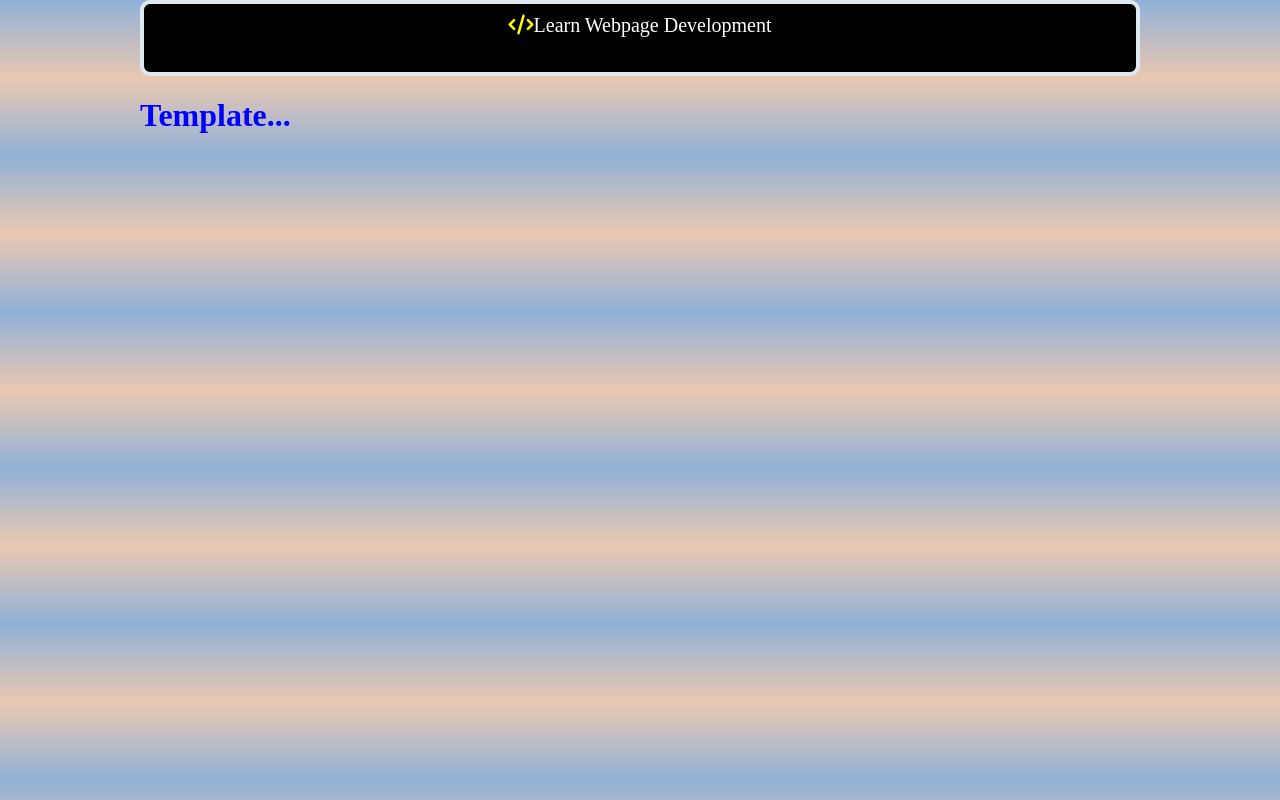
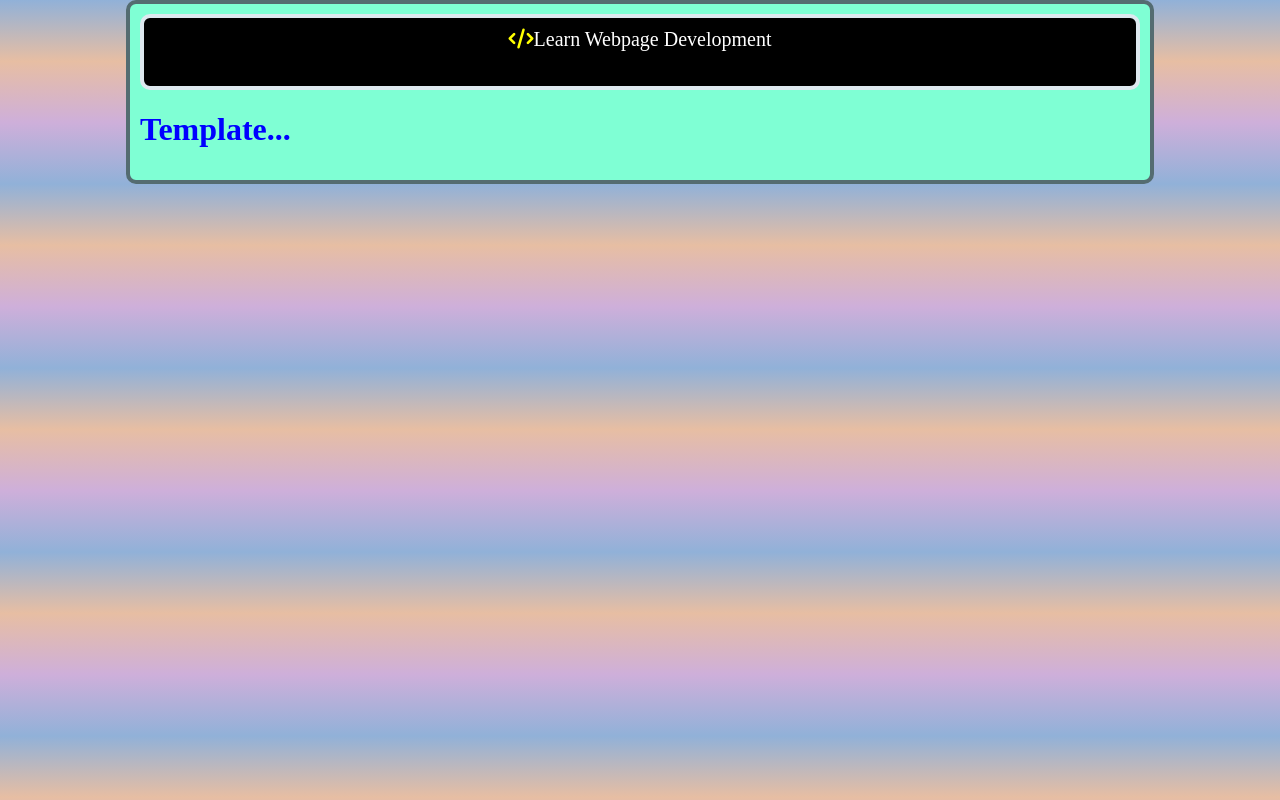
Before and after one commit to IBlueLlama/Llamas-HTML-Starter-Kit.github.io, a plain HTML site: page index.html in a window 1280 px wide. Drawn offline with nearby package versions, Linux system fonts and the light colour scheme.

Commit message:
modified:   index.html 	modified:   styles.css

```diff
--- a/index.html
+++ b/index.html
@@ -8,7 +8,7 @@
     <link href="styles.css" rel="stylesheet" type="text/css" />
 </head>
 <header><i class="fa-solid fa-code"><h1></h1></i>Learn Webpage Development</h1></header>
-<body>
+<body">
     <h1 id="Template">Omg no way, hewo :3</h1>
 
     <!---------------->
--- a/styles.css
+++ b/styles.css
@@ -1,10 +1,14 @@
 html {
-    background: linear-gradient(rgb(145, 177, 216),rgb(234, 200, 177),rgb(145, 177, 216));
+    background: linear-gradient(rgb(145, 177, 216),rgb(231, 190, 163),rgb(206, 175, 218),rgb(145, 177, 216));
     background-size: cover;
 }
 body {
     max-width:1000px;
     margin:auto;
+    background-color: aquamarine;
+    border-radius: 10px;
+    border: 4px #546c71 solid;
+    padding:10px;
 }
 header {
     margin: auto;
```
